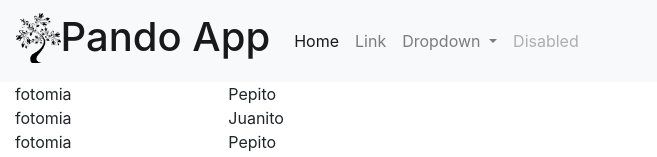
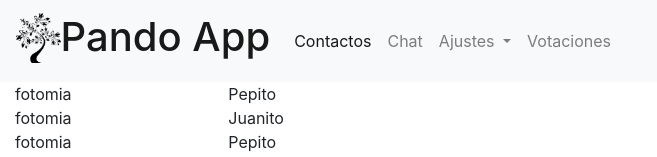
Before and after one commit to miriamvalera/pandoApp, an Angular app in the folder pandoApp/: page / in a window 1280 px wide. Shown: the top 157 px of the page, without its empty margins (0-657 px from the left). Built offline with nearby package versions, Linux system fonts and the light colour scheme.

Commit message:
modificar menu

```diff
--- a/pandoApp/src/app/cabecera/cabecera.component.html
+++ b/pandoApp/src/app/cabecera/cabecera.component.html
@@ -14,15 +14,15 @@
     <div class="collapse navbar-collapse" id="navbarSupportedContent">
       <ul class="navbar-nav mr-auto">
         <li class="nav-item active">
-          <a class="nav-link" href="#">Home <span class="sr-only">(current)</span></a>
+          <a class="nav-link" href="#">Contactos<span class="sr-only">(current)</span></a>
         </li>
         <li class="nav-item">
-          <a class="nav-link" href="#">Link</a>
+          <a class="nav-link" href="#">Chat</a>
         </li>
         <li class="nav-item dropdown">
           <a class="nav-link dropdown-toggle" href="#" id="navbarDropdown" role="button" data-toggle="dropdown"
             aria-haspopup="true" aria-expanded="false">
-            Dropdown
+            Ajustes
           </a>
           <div class="dropdown-menu" aria-labelledby="navbarDropdown">
             <a class="dropdown-item" href="#">Action</a>
@@ -32,7 +32,8 @@
           </div>
         </li>
         <li class="nav-item">
-          <a class="nav-link disabled" href="#" tabindex="-1" aria-disabled="true">Disabled</a>
+          <!-- <a class="nav-link disabled" href="#" tabindex="-1" aria-disabled="true"></a> -->
+          <a class="nav-link" href="#">Votaciones</a>
         </li>
       </ul>
 
```
